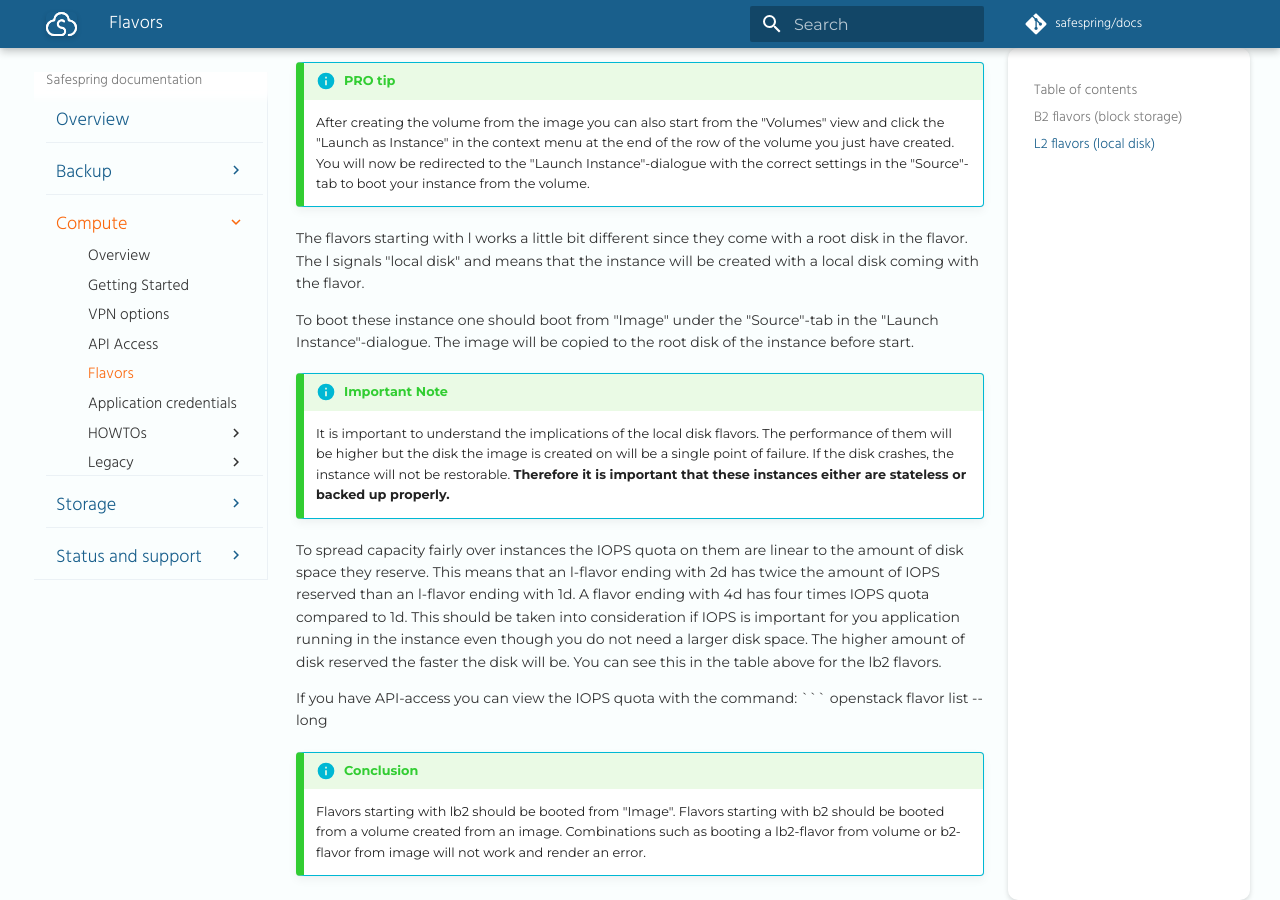
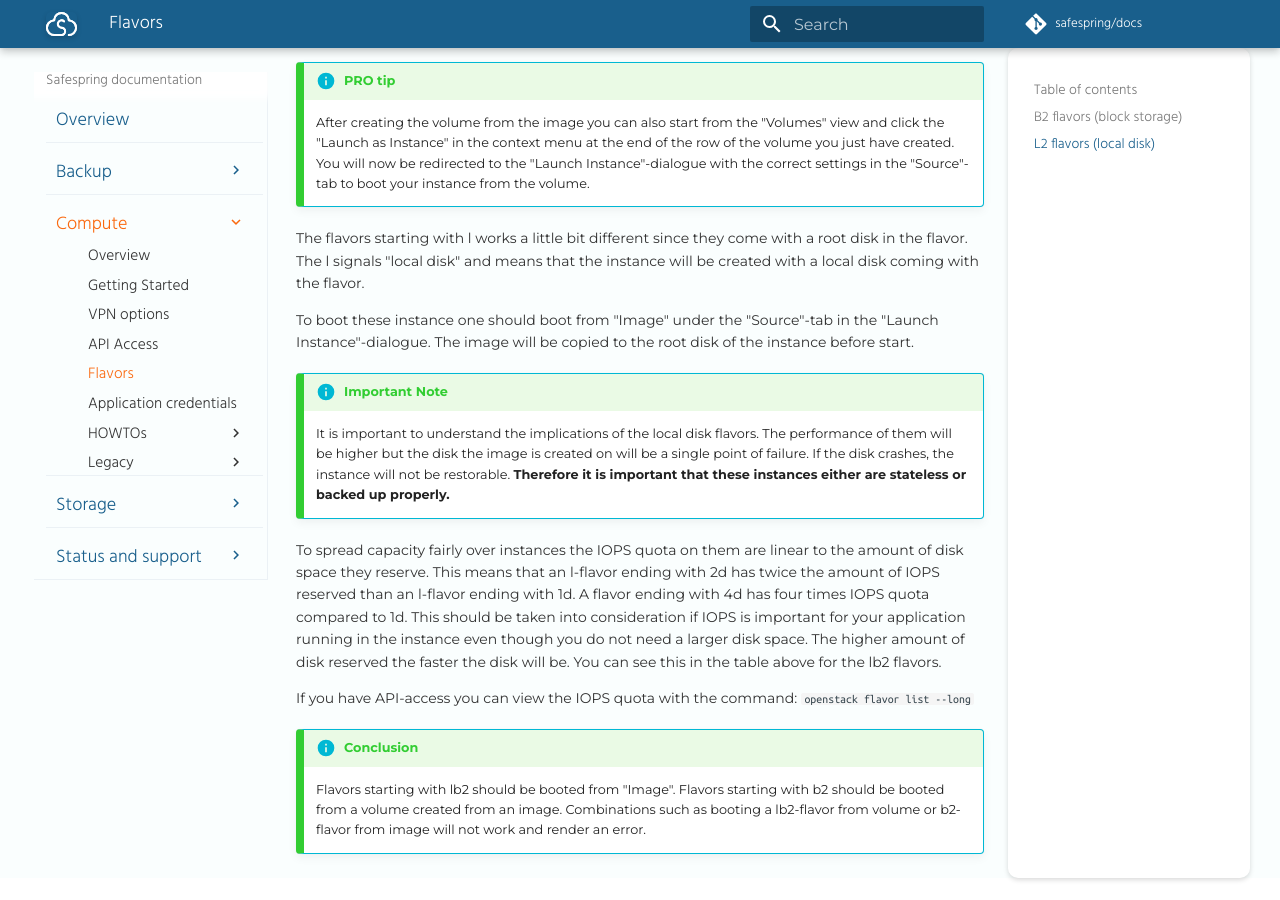
Before and after one commit to safespring/docs, an MkDocs documentation site: the page built from content/new/flavors.md, in a window 1280 px wide and 900 px high, scrolled down 1850 px. Built offline with MkDocs 1.6.1 and Material for MkDocs 9.7.7, drawn with Linux system fonts in a browser that asks for light colours; a script that is not in the unit is left out; comment, search, counter and statistics services are not loaded; old or Windows-style settings are respelled for this version of MkDocs; some of the changed text lies outside the part shown.

Commit message:
Spelling fixes

````diff
--- a/content/new/flavors.md
+++ b/content/new/flavors.md
@@ -52,11 +52,10 @@
 !!! info "Important Note"
     It is important to understand the implications of the local disk flavors. The performance of them will be higher but the disk the image is created on  will be a single point of failure. If the disk crashes, the instance will not be restorable. **Therefore it is important that these instances either are stateless or backed up properly.**
 
-To spread capacity fairly over instances the IOPS quota on them are linear to the amount of disk space they reserve. This means that an l-flavor ending with 2d has twice the amount of IOPS reserved than an l-flavor ending with 1d. A flavor ending with 4d has four times IOPS quota compared to 1d. This should be taken into consideration if IOPS is important for you application running in the instance even though you do not need a larger disk space. The higher amount of disk reserved the faster the disk will be. You can see this in the table above for the lb2 flavors.
+To spread capacity fairly over instances the IOPS quota on them are linear to the amount of disk space they reserve. This means that an l-flavor ending with 2d has twice the amount of IOPS reserved than an l-flavor ending with 1d. A flavor ending with 4d has four times IOPS quota compared to 1d. This should be taken into consideration if IOPS is important for your application running in the instance even though you do not need a larger disk space. The higher amount of disk reserved the faster the disk will be. You can see this in the table above for the lb2 flavors.
 
 If you have API-access you can view the IOPS quota with the command:
-```
-    openstack flavor list --long
+    ```openstack flavor list --long```
 
 !!! info "Conclusion"
     Flavors starting with lb2 should be booted from "Image". Flavors starting with b2 should be booted from a volume created from an image. Combinations such as booting a lb2-flavor from volume or b2-flavor from image will not work and render an error.
````
Also changed, not shown: other parts of content/new/flavors.md (+1 -1 lines).
